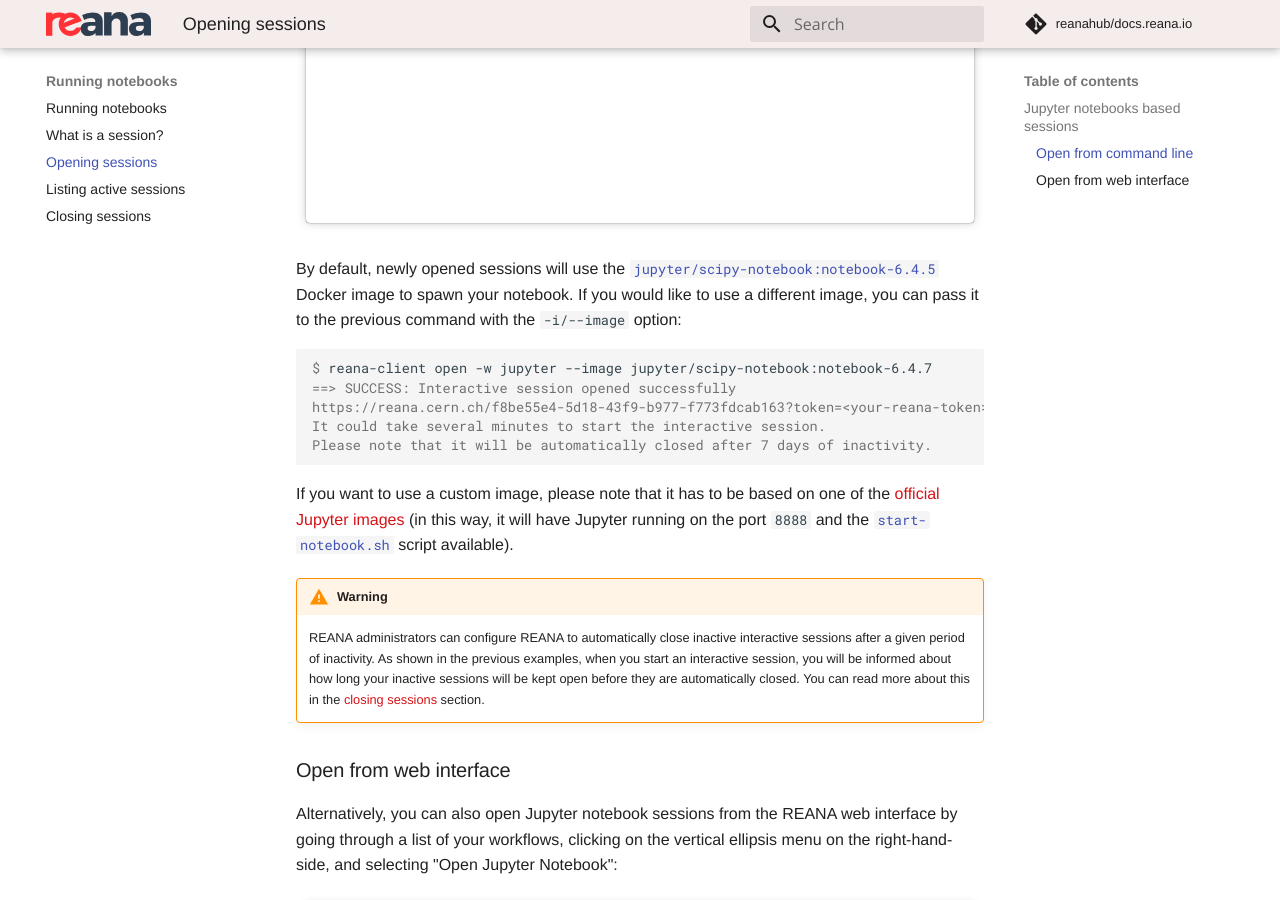
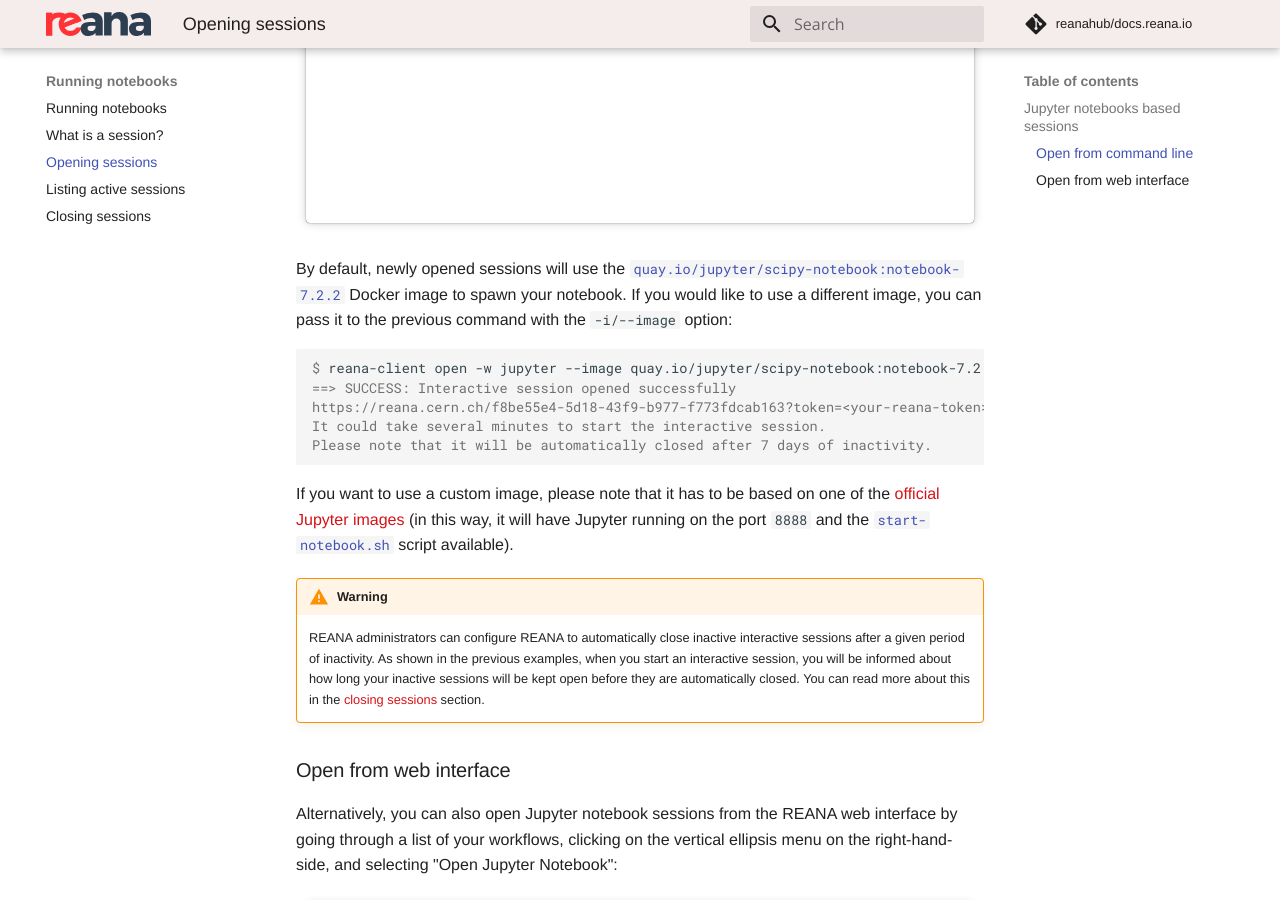
Before and after one commit to reanahub/docs.reana.io, an MkDocs documentation site: the page built from docs/running-notebooks/opening-sessions/index.md, in a window 1280 px wide and 900 px high, scrolled down 808 px. Built offline with MkDocs 1.6.1 and Material for MkDocs 9.7.7, drawn with Linux system fonts in a browser that asks for light colours; comment, search, counter and statistics services are not loaded.

Commit message:
docs(opening-sessions): upgrade to Jupyter SciPy 7.2.2 notebook (#211)

````diff
--- a/docs/running-notebooks/opening-sessions/index.md
+++ b/docs/running-notebooks/opening-sessions/index.md
@@ -19,13 +19,13 @@ By clicking on the link you will have access to a Jupyter notebook interface:
 ![jupyter-notebook](../../images/interactive-session-jupyter-notebook.png){.screenshot-browser-mockup}
 
 By default, newly opened sessions will use the
-[`jupyter/scipy-notebook:notebook-6.4.5`](https://hub.docker.com/layers/jupyter/scipy-notebook/notebook-6.4.5/images/sha256-b6a4ce777b837496d5612b7ce4efba9aa015576cb6993817721b8d293a7c2a3c?context=explore)
+[`quay.io/jupyter/scipy-notebook:notebook-7.2.2`](https://quay.io/repository/jupyter/scipy-notebook)
 Docker image to spawn your notebook.
 If you would like to use a different image, you can pass it to the previous command with the
 `-i/--image` option:
 
 ```console
-$ reana-client open -w jupyter --image jupyter/scipy-notebook:notebook-6.4.7
+$ reana-client open -w jupyter --image quay.io/jupyter/scipy-notebook:notebook-7.2.2
 ==> SUCCESS: Interactive session opened successfully
 https://reana.cern.ch/f8be55e4-5d18-43f9-b977-f773fdcab163?token=<your-reana-token>
 It could take several minutes to start the interactive session.
````
